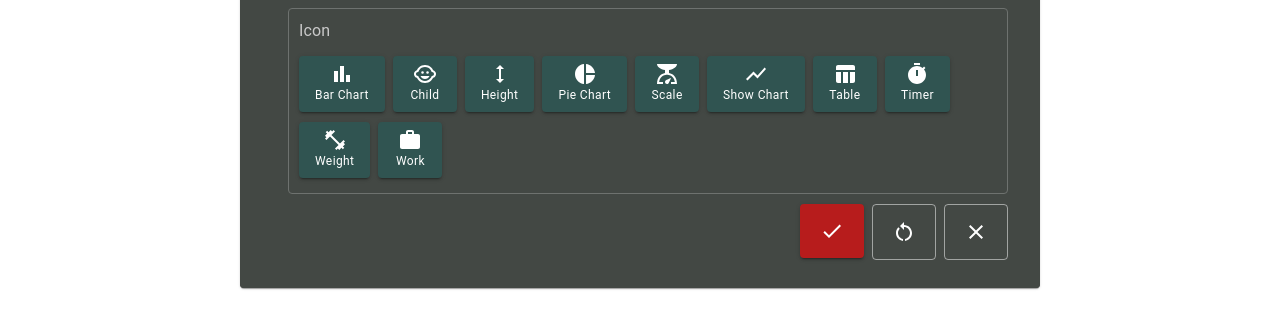
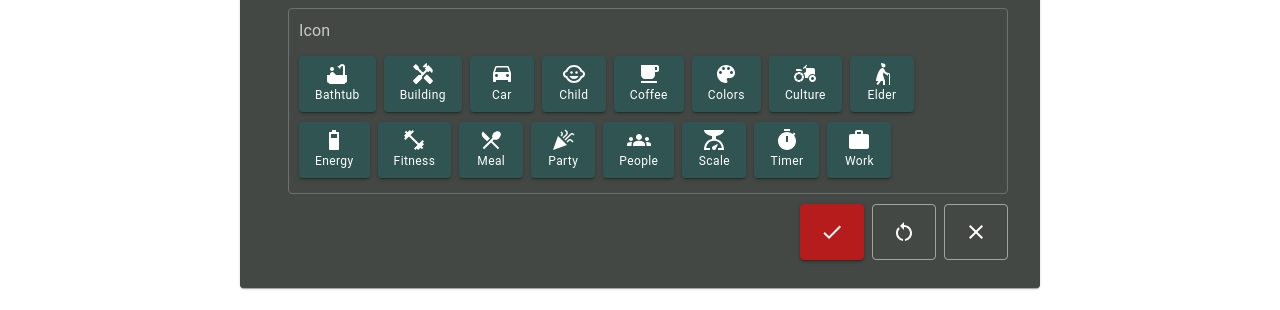
Before and after one commit to Bloodyblow/instant-stats, a Next.js app: page /category/new in a window 1280 px wide. Shown: the part 392-702 px from the top of the page. Built offline with nearby package versions, Linux system fonts and the light colour scheme; no server answers.

Commit message:
Improve category form (icon, border)

```diff
--- a/src/components/CategoryForm.tsx
+++ b/src/components/CategoryForm.tsx
@@ -129,7 +129,11 @@ export default function CatergoryForm({
                   variant="contained"
                   type="submit"
                   color="secondary"
-                  sx={buttonSx}
+                  sx={{
+                    ...buttonSx,
+                    border: (theme) =>
+                      `1px solid ${theme.palette.secondary.main}`,
+                  }}
                 >
                   <CheckIcon />
                 </Button>
--- a/src/components/CategoryIcon.tsx
+++ b/src/components/CategoryIcon.tsx
@@ -1,51 +1,76 @@
 import React from "react";
-import BarChartIcon from "@mui/icons-material/BarChart";
+import AgricultureIcon from "@mui/icons-material/Agriculture";
+import BathtubIcon from "@mui/icons-material/Bathtub";
+import Battery5BarIcon from "@mui/icons-material/Battery5Bar";
+import CelebrationIcon from "@mui/icons-material/Celebration";
 import ChildCareIcon from "@mui/icons-material/ChildCare";
+import ColorLensIcon from "@mui/icons-material/ColorLens";
+import DriveEtaIcon from "@mui/icons-material/DriveEta";
+import ElderlyWomanIcon from "@mui/icons-material/ElderlyWoman";
 import FitnessCenterIcon from "@mui/icons-material/FitnessCenter";
-import HeightIcon from "@mui/icons-material/Height";
-import PieChartIcon from "@mui/icons-material/PieChart";
+import GroupsIcon from "@mui/icons-material/Groups";
+import HandymanIcon from "@mui/icons-material/Handyman";
+import LocalCafeIcon from "@mui/icons-material/LocalCafe";
+import LocalDiningIcon from "@mui/icons-material/LocalDining";
+import QuestionIcon from "@mui/icons-material/HelpOutline";
 import ScaleIcon from "@mui/icons-material/Scale";
-import ShowChartIcon from "@mui/icons-material/ShowChart";
-import TableChartIcon from "@mui/icons-material/TableChart";
 import TimerIcon from "@mui/icons-material/Timer";
 import WorkIcon from "@mui/icons-material/Work";
-import QuestionIcon from "@mui/icons-material/HelpOutline";
 
 export const ICON_NAMES = [
-  "bar chart",
+  "bathtub",
+  "building",
+  "car",
   "child",
-  "height",
-  "pie chart",
+  "coffee",
+  "colors",
+  "culture",
+  "elder",
+  "energy",
+  "fitness",
+  "meal",
+  "party",
+  "people",
   "scale",
-  "show chart",
-  "table",
   "timer",
-  "weight",
   "work",
 ];
 
 export function CategoryIcon({ name }: { name: string }) {
   switch (name) {
-    case "bar chart":
-      return <BarChartIcon />;
+    case "culture":
+      return <AgricultureIcon />;
+    case "bathtub":
+      return <BathtubIcon />;
+    case "energy":
+      return <Battery5BarIcon />;
+    case "party":
+      return <CelebrationIcon />;
     case "child":
       return <ChildCareIcon />;
-    case "height":
-      return <HeightIcon />;
-    case "pie chart":
-      return <PieChartIcon />;
+    case "colors":
+      return <ColorLensIcon />;
+    case "car":
+      return <DriveEtaIcon />;
+    case "elder":
+      return <ElderlyWomanIcon />;
+    case "fitness":
+      return <FitnessCenterIcon />;
+    case "people":
+      return <GroupsIcon />;
+    case "building":
+      return <HandymanIcon />;
+    case "coffee":
+      return <LocalCafeIcon />;
+    case "meal":
+      return <LocalDiningIcon />;
     case "scale":
       return <ScaleIcon />;
-    case "show chart":
-      return <ShowChartIcon />;
-    case "table":
-      return <TableChartIcon />;
     case "timer":
       return <TimerIcon />;
-    case "weight":
-      return <FitnessCenterIcon />;
     case "work":
       return <WorkIcon />;
+
     default:
       return <QuestionIcon sx={{ color: "grey" }} />;
   }
```
Also changed, not shown: 1 other file (tests, documents, lock files or other folders).
